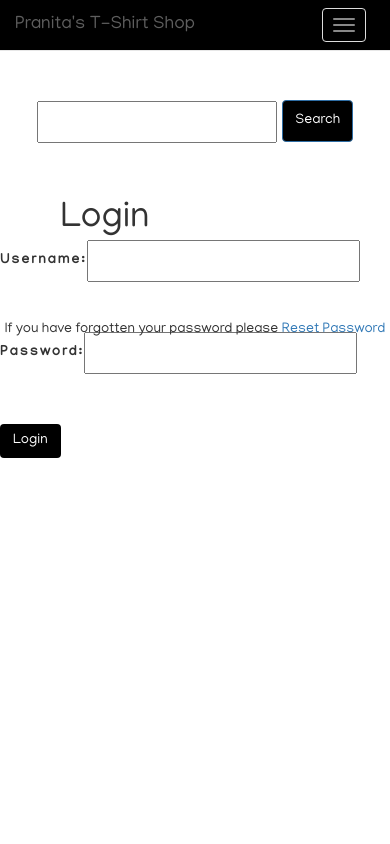
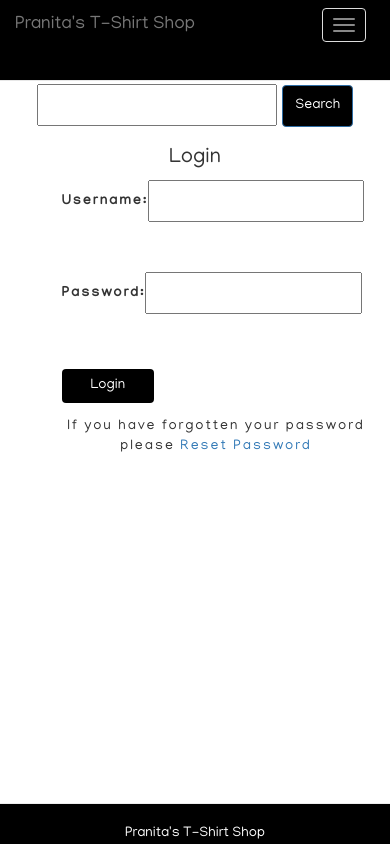
Before and after one commit to pranitastudent/Milestone-5-project, a Django app: page /accounts/login/ in a window 390 px wide. Run offline with Django 3.2, Linux system fonts and the light colour scheme; some libraries are stand-ins or nearby versions.

Commit message:
Adjusted CSS for login and register forms

```diff
--- a/accounts/templates/base.html
+++ b/accounts/templates/base.html
@@ -20,8 +20,7 @@
     <!--JQuery for Bootstrap-->
     <script src="https://cdnjs.cloudflare.com/ajax/libs/jquery/3.2.1/jquery.min.js"></script>
     <script src="https://cdnjs.cloudflare.com/ajax/libs/twitter-bootstrap/3.3.7/js/bootstrap.min.js"></script>
-    {% block head_js %}
-    {% endblock head_js %}
+    {% block head_js %} {% endblock head_js %}
 
 </head>
 
@@ -39,12 +38,15 @@
                     <span class="icon-bar"></span>
                 </button>
                 <a class="navbar-brand" href="/">Pranita's T-Shirt Shop</a>
+                <p><span class="boldtext text-center username">{{ user.get_username }}</span></p>
             </div>
 
             <div id="navbar" class="navbar-collapse collapse">
+
                 <ul class="nav navbar-nav navbar-right links">
 
                     {% if user.is_authenticated %}
+
                     <li><a href="{% url 'logout' %}">Logout</a></li>
                     <li><a href="{% url 'new_post' %}">Add Feedback</a></li>
                     {% else %}
@@ -66,10 +68,10 @@
     <!--End of Navigation Bar-->
 
 
-    <h1 class="main-heading">{% block page_heading %}{% endblock %}</h1>
+    <h1 class="Top-heading">{% block page_heading %}{% endblock %}</h1>
 
     {% if messages %}
-    <div class = " container-fluid messages"><strong>
+    <div class=" container-fluid messages"><strong>
         {% for message in messages %} {{ message }} {% endfor %}
    </strong></div>
     {% endif %}
@@ -82,19 +84,24 @@
             <input type="text" name="q">
             <button type="submit" class="btn btn-primary search">Search</button>
         </form>
-   </div>
+    </div>
+
+
+    {% block content %}
+
+
+
+
+    {% endblock %}
 
 
     <!--Footer-->
 
-    <footer class ="main-footer">
-         <div class=" col-xs-12 col-md-12 col-sm-12">
-                <p class="footer-p text-center"> Pranita's T-Shirt Shop</p>
-         </div>
+    <footer class="main-footer">
+        <div class=" col-xs-12 col-md-12 col-sm-12">
+            <p class="footer-p text-center"> Pranita's T-Shirt Shop</p>
+        </div>
     </footer>
-
-    {% block content %}{% endblock %}
-
 
 </body>
 
--- a/accounts/templates/feedback.html
+++ b/accounts/templates/feedback.html
@@ -3,17 +3,16 @@
     {% for post in posts %}
         <div class="row">
             <div class="col-md-2 col-sm-3 text-center">
-                <p><span class="boldtext">{{ user.username }}</span></p>
+                <p><span class="boldtext">{{ user.get_username }}</span></p>
             </div>
             <div class="col-md-10 col-sm-9">
                 <h3>{{ post.title }}</h3>
                 <div class="row">
                     <div class="col-xs-9">
                         <p>{{ post.feedback|truncatewords:20 }}</p>
-                        <p><a href="{% url 'post_detail' post.id %}"  class="btn btn-default">Read more</a></p>
                         <p><span class="boldtext">Published on:</span> {{ post.published_date }} </p>
                         <p><span class="boldtext">Views:</span> {{post.views}}</p>
-                        <p>Please rate the product 1-5 (Poor - Excellent)<span class="boldtext">Rating:</span> {{post.rating}}</p>
+                        <p><span class="boldtext">Rating:</span> {{post.rating}}</p>
     {% if request.user == post.user %}
                       <a href="{% url 'edit_post' post.id %}" class="btn btn-default"><span>Edit</span></a>
                       <a href="{% url 'delete_post' post.id %}" class="btn btn-default"><span>Delete</span></a>
--- a/accounts/templates/login.html
+++ b/accounts/templates/login.html
@@ -1,14 +1,13 @@
 {% extends 'base.html' %} {% load bootstrap_tags %} {% block page_title %} Login {% endblock %}
 
-<main class="container form-container">
+<main class= "form-container">
     {% block content %} {% block heading %}
     <h1 class="main-heading">Login</h1> {% endblock %}
-    <form method="POST">
+    <form method="POST" class="main-form">
         {% csrf_token %} {{ login_form | as_bootstrap }}
-        <button type="button submit" class="btn btn-outline-primary">Login</button>
-
+        <button type="button submit" class="btn btn-outline-primary login">Login</button>
+        <p class="password">If you have forgotten your password please<a href="{% url 'password_reset' %}"> Reset Password</a></p>
     </form>
     <br>
-    <p class="password">If you have forgotten your password please<a href="{% url 'password_reset' %}"> Reset Password</a></p>
     {% endblock %}
 </main>
--- a/accounts/views.py
+++ b/accounts/views.py
@@ -143,21 +143,19 @@ def get_posts(request):
 
 # View Own Feedback and decide to post
 
-@login_required
+# Post Detail
+
 def post_detail(request, pk):
     """
-    Create a view that returns a single
-    Post object based on the post ID (pk) and
-    render it to the 'feedbackdetail.html' template.
-    Or return a 404 error if the post is
-    not found
+    Create a View that returns single post object based on post Id.
+    Render to 'postdetail.html' Or return post error is post not found
     """
+
     post = get_object_or_404(Post, pk=pk)
-    if request.user.is_authenticated():
-       user = request.user
-       post.views += 1
-       post.save()
+    post.views += 1
+    post.save()
     return render(request, "feedbackdetail.html", {'post': post})
+
 
 # Add Creating and Editing/Deleting Feedback
 
@@ -179,6 +177,10 @@ def create_or_edit_post(request, pk=None):
     return render(request, 'feedbackform.html', {'form': form})
 
 
+
+
+
+
 # Delete Function
 
 
--- a/ecommerce/settings.py
+++ b/ecommerce/settings.py
@@ -39,6 +39,7 @@ ALLOWED_HOSTS = ['00719f8e0b00412f821e14250f22620f.vfs.cloud9.us-east-1.amazonaw
 # Application definition
 
 INSTALLED_APPS = [
+    'admin_view_permission',
    'django.contrib.admin',
     'django.contrib.auth',
     'django.contrib.contenttypes',
@@ -51,6 +52,7 @@ INSTALLED_APPS = [
     'cart',
     'search',
     'checkout',
+
 
 ]
 
--- a/static/css/styles.css
+++ b/static/css/styles.css
@@ -11,7 +11,7 @@ body {
 
 /*Headings*/
 
-.main-heading {
+.top-heading {
     text-align: center;
     padding-right:5em;
     margin: 0px 0px;
@@ -33,6 +33,25 @@ form {
     letter-spacing: 2px;
 }
 
+.main-form {
+    padding-left:3em;
+}
+
+.password {
+    font-size:1em;
+    padding-top:1em;
+}
+
+.top-form {
+    padding-left:3em;
+    padding-right:3em;
+    width:50%;
+}
+
+input {
+    height:3em;
+    width:24rem;
+}
 
 #id_username,
 #id_password {
@@ -117,18 +136,18 @@ caption p {
 
 /*Footer*/
 
-/*.main-footer {*/
-/*    margin-top: 40px;*/
-/*    padding-top: 20px;*/
-/*    padding-bottom: 20px;*/
-/*    border-top: 1px solid #ededed;*/
-/*    background-color: #000;*/
-/*    bottom:0;*/
-/*    height:60px;*/
-/*    position:fixed;*/
-/*    width:100%;*/
+.main-footer {
+    margin-top: 40px;
+    padding-top: 20px;
+    padding-bottom: 20px;
+    border-top: 1px solid #ededed;
+    background-color: #000;
+    bottom:0;
+    height:60px;
+    position:fixed;
+    width:100%;
 
-/*}*/
+}
 
 .footer-p {
     color:#fff;
@@ -174,6 +193,10 @@ caption p {
 .button.btn.btn-primary.search {
      background-color: #000;
 }
+
+.login{
+    width:20%;
+}
 /*Links*/
 
 .links {
@@ -191,16 +214,70 @@ caption p {
     margin: 0 auto;
 }
 
-/*Form*/
+.username {
+    font-size:1em;
+    color:#fff;
+    padding-left:1em;
+}
 
-form {
-    padding-top:0px;
-    width:100%;
-    height:60px;
+/*Media Queries*/
+
+/*Forms*/
+
+@media(max-width:500px){
+    .top-form{
+        width:60%;
+        height:50%;
+    }
+    form {
+        width:90%;
+        padding-top:0px;
+    }
+
+    body {
+        padding-top: 80px;
+    }
+
+    .form-container {
+        height:60%;
+    }
+
+    .main-heading {
+     font-size:1.5em;
+    }
+    .form-group {
+        margin-bottom: 2px;
+    }
+
+    .main-footer {
+        height:25px;
+    }
+
+    .footer-p {
+        font-size:1em;
+        margin-bottom:1em;
+    }
+
+    .register {
+        padding-bottom:1em;
+
+    }
+
+    .btn {
+       margin-top:5px;
+
+
+    }
+
+    .login{
+    width:30%;
+}
+   .username {
+   padding:6em;
+
+
+   }
+
+
 
 }
-
-input {
-    height:3em;
-    width:24rem;
-}
```
